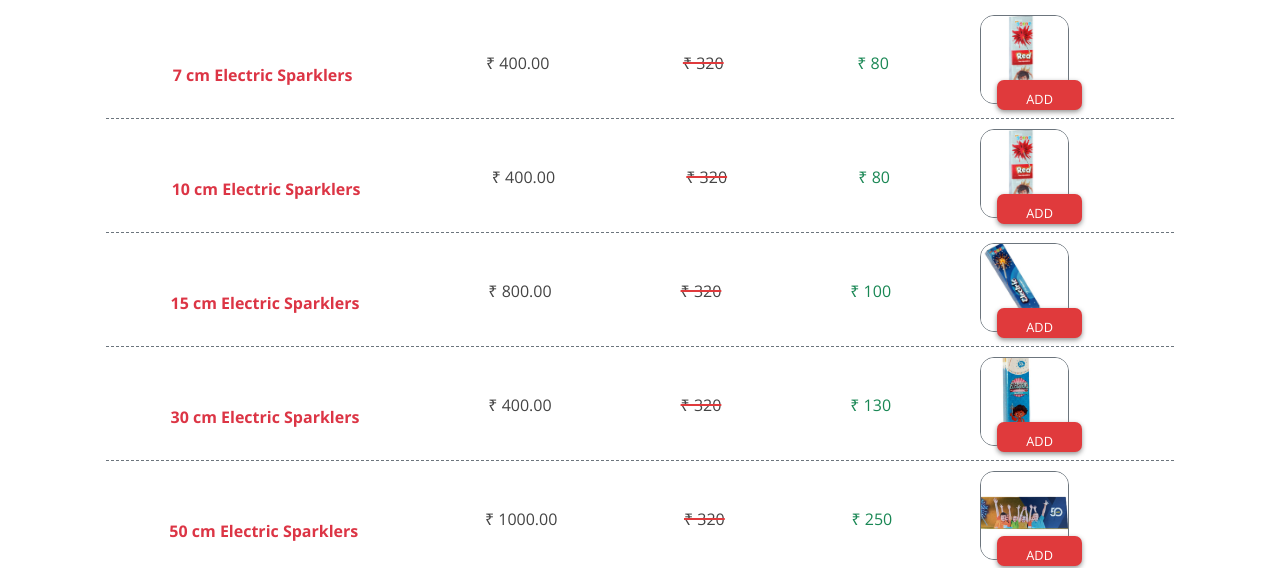
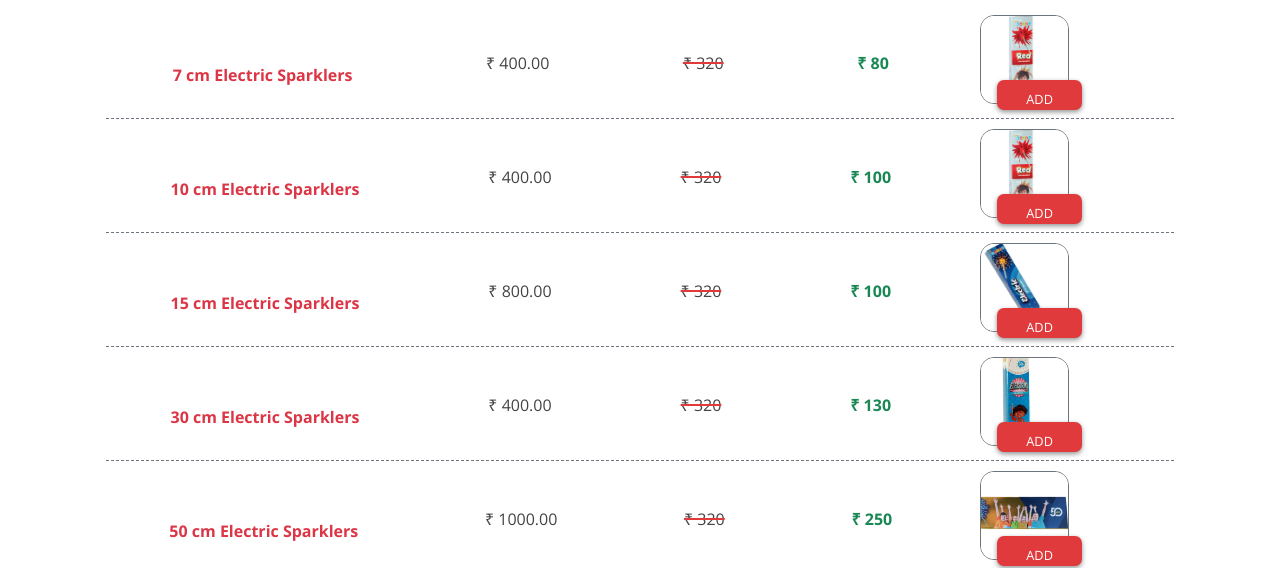
Before and after one commit to rengatech/madhu-crackers, a plain HTML site: page index.html in a window 1280 px wide. Shown: the part 270-838 px from the top of the page. Drawn offline with nearby package versions, Linux system fonts and the light colour scheme.

Commit message:
extraadd

```diff
--- a/index.html
+++ b/index.html
@@ -153,7 +153,7 @@
                     <div class="fss-5 ">
                         <span class="strike actual_price">₹ 320</span>
                     </div>
-                    <div class="fss-5 text-success price">
+                    <div class="fss-5 text-success price fw-bold">
                         ₹ 80
                     </div>
                    </div>
@@ -187,8 +187,8 @@
                     <div class="fss-5 ">
                         <span class="strike actual_price">₹ 320</span>
                     </div>
-                    <div class="fss-5 text-success price">
-                        ₹ 80
+                    <div class="fss-5 text-success price fw-bold">
+                        ₹ 100
                     </div>
                    </div>
 
@@ -221,7 +221,7 @@
                     <div class="fss-5 ">
                         <span class="strike actual_price">₹ 320</span>
                     </div>
-                    <div class="fss-5 text-success">
+                    <div class="fss-5 text-success fw-bold">
                         ₹ 100
                     </div>
                    </div>
@@ -255,7 +255,7 @@
                     <div class="fss-5 ">
                         <span class="strike actual_price">₹ 320</span>
                     </div>
-                    <div class="fss-5 text-success">
+                    <div class="fss-5 text-success fw-bold">
                         ₹ 130
                     </div>
                    </div>
@@ -289,7 +289,7 @@
                     <div class="fss-5 ">
                         <span class="strike actual_price">₹ 320</span>
                     </div>
-                    <div class="fss-5 text-success">
+                    <div class="fss-5 text-success fw-bold">
                         ₹ 250
                     </div>
                    </div>
```
